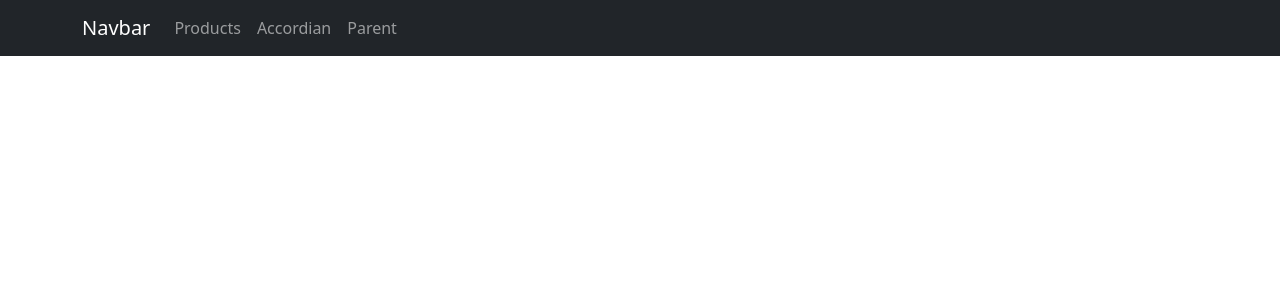
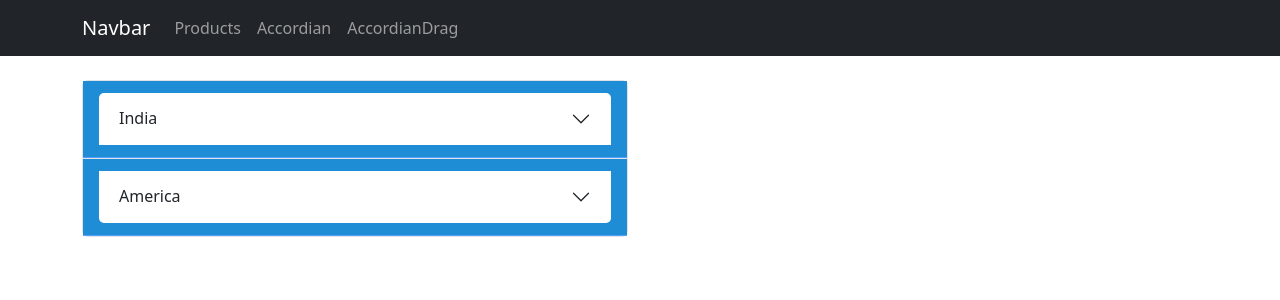
Before and after one commit to nasir8405/Code-log, a React (Create React App) app: page /AccordianDrag in a window 1280 px wide. Shown: the top 300 px of the page. Built offline with nearby package versions, Linux system fonts and the light colour scheme.

Commit message:
code Updated

```diff
--- a/package.json
+++ b/package.json
@@ -10,6 +10,7 @@
     "react": "^18.2.0",
     "react-bootstrap": "^2.5.0",
     "react-dom": "^18.2.0",
+    "react-icons": "^4.6.0",
     "react-router-dom": "^6.4.2",
     "react-scripts": "5.0.1",
     "web-vitals": "^2.1.4"
--- a/src/App.js
+++ b/src/App.js
@@ -5,6 +5,7 @@ import "bootstrap/dist/css/bootstrap.min.css";
 import { Products } from "./Component/Products/Products";
 import ProductPage from "./Pages/Products";
 import AccordianPage from "./Pages/Accordian";
+import AccordianDragPage from "./Pages/AccordianDrag";
 function App() {
   return (
     <div className="App">
@@ -16,6 +17,7 @@ function App() {
         </Route>
         <Route path="/" element={<Navigate to="/products/all" />} />
         <Route path="/accordian" element={<AccordianPage />} />
+        <Route path="/AccordianDrag" element={<AccordianDragPage />} />
       </Routes>
     </div>
   );
--- /dev/null
+++ b/src/Component/AccordianDrag/Accordian.js
@@ -0,0 +1,53 @@
+import React, { useContext } from "react";
+import Accordion from "react-bootstrap/Accordion";
+import "../../App.css";
+import { BsArrowRight } from "react-icons/bs";
+import { Context } from "../../Pages/AccordianDrag/AccordianDragProvider";
+
+export const Accordian = () => {
+  const context = useContext(Context);
+  const { selectedState } = context.reducerState;
+  const { countries } = context.reducerState;
+  const handleDispatch = (group) => {
+    for (let i = 0; i < countries.length; i++) {
+      if (group === countries[i].group) {
+        context.dispatch({ type: "SUCCESS", payload: group });
+      }
+    }
+  };
+  const handleStateDispatch = (state, index) => {
+    context.dispatch({ type: "REMOVE", payload: state, index: index });
+  };
+  return (
+    <div>
+      <Accordion defaultActiveKey="0">
+        {countries.map((item, index) => {
+          return (
+            <Accordion.Item eventKey={index} key={item.id}>
+              <Accordion.Header onClick={() => handleDispatch(item.group)}>
+                {item.country}
+              </Accordion.Header>
+              <Accordion.Body>
+                <ul>
+                  {selectedState.map((item, index) => {
+                    return (
+                      <li key={item.id}>
+                        {item.state}
+                        <button
+                          className="icon-btn"
+                          onClick={() => handleStateDispatch(item.state, index)}
+                        >
+                          {<BsArrowRight />}
+                        </button>
+                      </li>
+                    );
+                  })}
+                </ul>
+              </Accordion.Body>
+            </Accordion.Item>
+          );
+        })}
+      </Accordion>
+    </div>
+  );
+};
--- /dev/null
+++ b/src/Component/AccordianDrag/LeftSide.js
@@ -0,0 +1,10 @@
+import React from "react";
+import { Accordian } from "./Accordian";
+
+export const LeftSide = () => {
+  return (
+    <div className="col-6">
+      <Accordian />
+    </div>
+  );
+};
--- /dev/null
+++ b/src/Component/AccordianDrag/RightSide.js
@@ -0,0 +1,10 @@
+import React from "react";
+import { StateDetail } from "./StateDetail";
+
+export const RightSide = () => {
+  return (
+    <div className="col-6">
+      <StateDetail />
+    </div>
+  );
+};
--- /dev/null
+++ b/src/Component/AccordianDrag/StateDetail.js
@@ -0,0 +1,25 @@
+import React, { useContext } from "react";
+import { IoIosRemove } from "react-icons/io";
+import { Context } from "../../Pages/AccordianDrag/AccordianDragProvider";
+
+export const StateDetail = () => {
+  const context = useContext(Context);
+  const { removedState } = context.reducerState;
+  const addState = (state) => {
+    context.dispatch({ type: "ADDDATA", payload: state });
+  };
+  return (
+    <div>
+      {removedState.map((item) => {
+        return (
+          <h1 key={item.id}>
+            {item.state}{" "}
+            <button className="icon-btn" onClick={() => addState(item.state)}>
+              {<IoIosRemove />}
+            </button>
+          </h1>
+        );
+      })}
+    </div>
+  );
+};
--- a/src/Component/Navigation/TopNavigation.js
+++ b/src/Component/Navigation/TopNavigation.js
@@ -16,8 +16,8 @@ export const TopNavigation = () => {
           <Nav.Link as={Link} to="/accordian">
             Accordian
           </Nav.Link>
-          <Nav.Link as={Link} to="/parent">
-            Parent
+          <Nav.Link as={Link} to="/accordianDrag">
+            AccordianDrag
           </Nav.Link>
         </Nav>
       </Container>
--- a/src/Pages/Accordian/AccordianProvider.js
+++ b/src/Pages/Accordian/AccordianProvider.js
@@ -1,5 +1,4 @@
 import React, { createContext } from "react";
-import { Accordian } from "../../Component/Accordian/Accordian";
 import { accoridanData } from "./mockData";
 export const Context = createContext();
 
--- /dev/null
+++ b/src/Pages/AccordianDrag/AccordianDragProvider.js
@@ -0,0 +1,56 @@
+import React, { createContext, useReducer } from "react";
+import { LeftSide } from "../../Component/AccordianDrag/LeftSide";
+import { RightSide } from "../../Component/AccordianDrag/RightSide";
+import { accordianDragData } from "./mockData";
+export const Context = createContext();
+const reducer = (reducerState, action) => {
+  switch (action.type) {
+    case "SUCCESS":
+      const indiaData = reducerState.states.filter((item) => {
+        return item.group === action.payload;
+      });
+      return { ...reducerState, selectedState: indiaData };
+    case "REMOVE":
+      const removedData = reducerState.selectedState.filter((item) => {
+        return item.state === action.payload;
+      });
+      const updatedSelectedState = reducerState.selectedState.filter((item) => {
+        return item.state !== action.payload;
+      });
+      return {
+        ...reducerState,
+        removedState: removedData,
+        selectedState: updatedSelectedState,
+        index: action.index,
+      };
+    case "ADDDATA":
+      const addedData = reducerState.removedState.find((item) => {
+        return item.state === action.payload;
+      });
+      const updatedRemovedState = reducerState.removedState.filter((item) => {
+        return item.state !== action.payload;
+      });
+      reducerState.selectedState.splice(reducerState.index, 0, addedData);
+      return {
+        ...reducerState,
+        selectedState: reducerState.selectedState,
+        removedState: updatedRemovedState,
+      };
+
+    default:
+      return reducerState;
+  }
+};
+export const AccordianDragProvider = () => {
+  const [reducerState, dispatch] = useReducer(reducer, accordianDragData);
+  return (
+    <Context.Provider value={{ reducerState, dispatch }}>
+      <div className="container my-4">
+        <div className="row">
+          <LeftSide />
+          <RightSide />
+        </div>
+      </div>
+    </Context.Provider>
+  );
+};
--- /dev/null
+++ b/src/Pages/AccordianDrag/index.js
@@ -0,0 +1,19 @@
+import React, { createContext } from "react";
+import { LeftSide } from "../../Component/AccordianDrag/LeftSide";
+import { RightSide } from "../../Component/AccordianDrag/RightSide";
+import { AccordianDragProvider } from "./AccordianDragProvider";
+export const Context1 = createContext();
+const AccordianDragPage = () => {
+  return (
+    <AccordianDragProvider>
+      <div className="container my-4">
+        <div className="row">
+          <LeftSide />
+          <RightSide />
+        </div>
+      </div>
+    </AccordianDragProvider>
+  );
+};
+
+export default AccordianDragPage;
--- /dev/null
+++ b/src/Pages/AccordianDrag/mockData.js
@@ -0,0 +1,23 @@
+export const accordianDragData = {
+  countries: [
+    { id: "1", group: "1", country: "India" },
+    { id: "2", group: "2", country: "America" },
+  ],
+  states: [
+    { id: "1", group: "1", state: "Andhra Pradesh" },
+    { id: "2", group: "1", state: "Karnataka" },
+    { id: "3", group: "1", state: "Rajasthan" },
+    { id: "4", group: "1", state: "West Bengal" },
+    { id: "5", group: "1", state: "Odisha" },
+    { id: "6", group: "1", state: "Punjab" },
+    { id: "7", group: "2", state: "Florida" },
+    { id: "8", group: "2", state: "Georgia" },
+    { id: "9", group: "2", state: "New York" },
+    { id: "10", group: "2", state: "Texas" },
+    { id: "11", group: "2", state: "Alaska" },
+    { id: "12", group: "2", state: "California" },
+  ],
+  selectedState: [],
+  removedState: [],
+  index: 0,
+};
```
Also changed, not shown: 2 other files (tests, documents, lock files or other folders).
